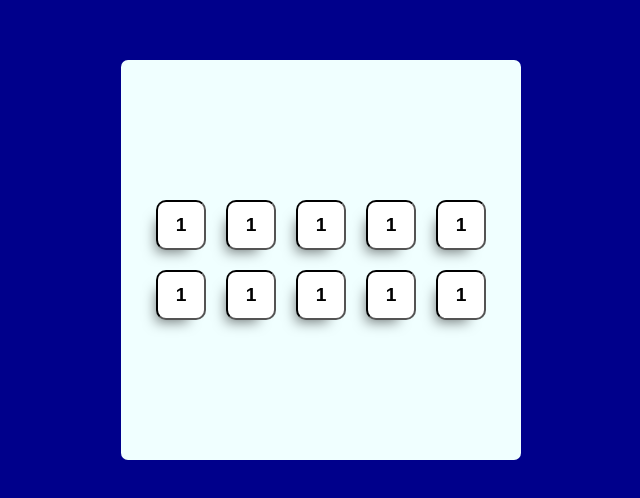
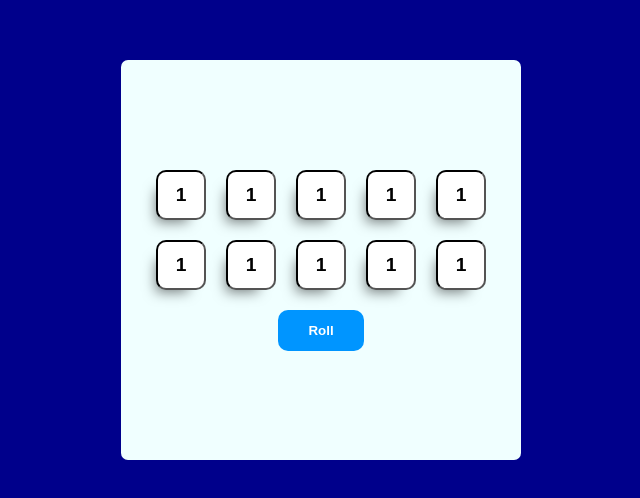
Before and after one commit to hddgpp/Tenzies-Game, a React (Vite) app in the folder Tenzies/: page / in a window 1280 px wide. Shown: the part 140-638 px from the top of the page, without its empty margins (319-959 px from the left). Built offline with nearby package versions, Linux system fonts and the light colour scheme.

Commit message:
adding roll btn logic

```diff
--- a/Tenzies/src/components/Main/Main.css
+++ b/Tenzies/src/components/Main/Main.css
@@ -31,3 +31,13 @@ main {
   background-color: #f0f0f0;
   transform: translateY(-2px);
 }
+
+.roll-btn{
+  background-color: #0095ff;
+  padding: 13px 30px;
+  margin-top: 20px;
+  border: none;
+  border-radius: 10px;
+  color: #fff;
+  font-weight: bold;
+}
--- a/Tenzies/src/components/Main/Main.jsx
+++ b/Tenzies/src/components/Main/Main.jsx
@@ -2,29 +2,26 @@ import React from 'react'
 import './Main.css'
 
 export default function Main() {
-  const [nums, setNums] = React.useState(
-    Array(10).fill(1)
-  )
+  const [nums, setNums] = React.useState(Array(10).fill(1))
 
-  function randomNum(index) {
-    setNums(prev => {
-      const newNums = [...prev]
-      newNums[index] = Math.ceil(Math.random() * 6)
-      return newNums
-    })
+  // this function rolls all dice at once
+  function rollAll() {
+    setNums(prev => prev.map(() => Math.ceil(Math.random() * 6)))
   }
 
+  // each button now just shows the number, no click handler
   const diceElements = nums.map((num, i) => (
-          <button key={i} className='btn' onClick={() => randomNum(i)}>
-            {num}
-          </button>
-        ))
+    <button key={i} className='btn'>
+      {num}
+    </button>
+  ))
 
   return (
     <main>
       <div className='num-c'>
         {diceElements}
       </div>
+      <button className='roll-btn' onClick={rollAll}>Roll</button>
     </main>
   )
 }
```
